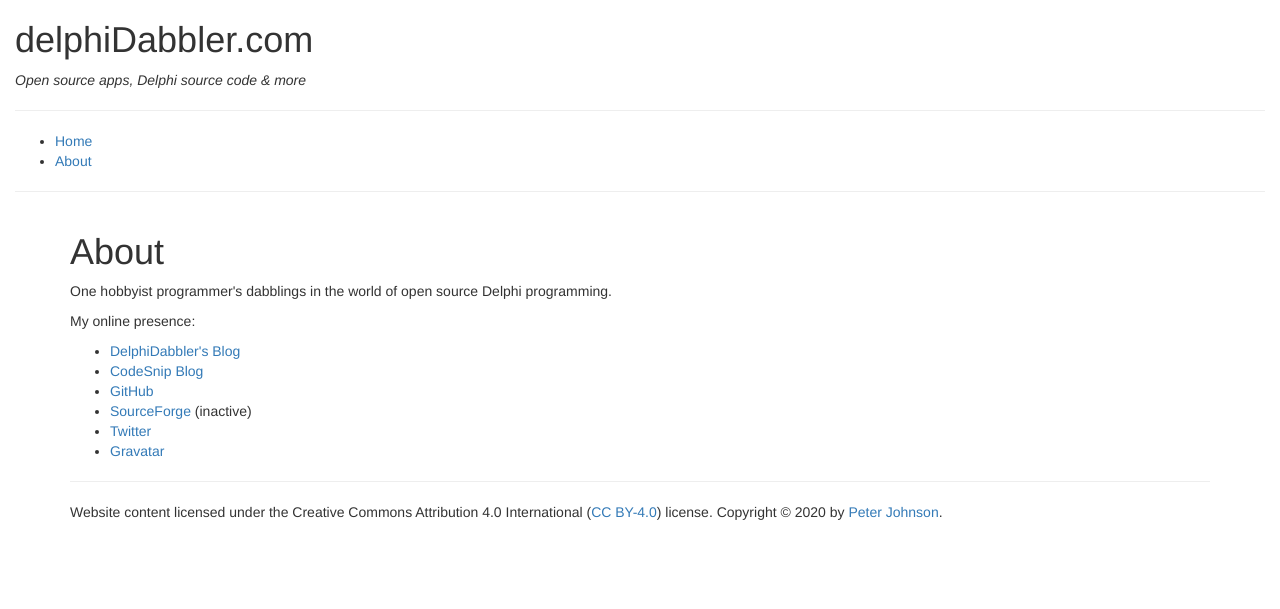
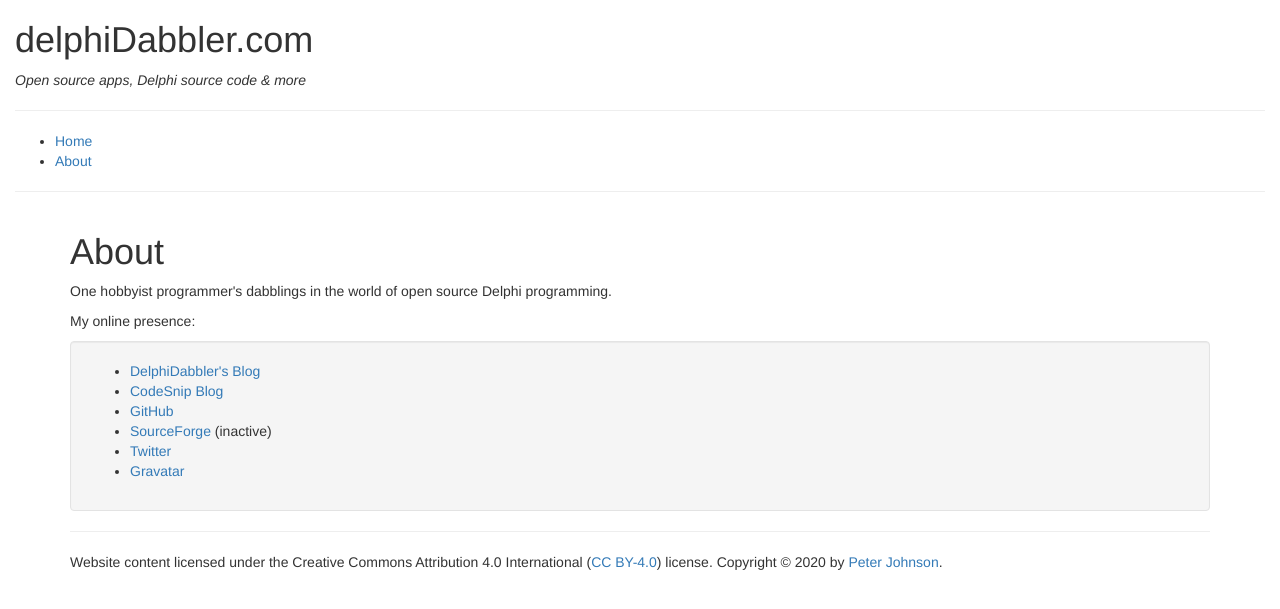
Before and after one commit to delphidabbler/delphidabbler.github.io, a Jekyll site: the page built from about.html, in a window 1280 px wide. Shown: the top 609 px of the page. Built offline with Jekyll 4.4.1, drawn with Linux system fonts in a browser that asks for light colours; nearby versions of some CDN libraries.

Commit message:
Wrap list box in bootstrap well

```diff
--- a/about.html
+++ b/about.html
@@ -12,6 +12,7 @@ title: About
   My online presence:
 </p>
 
+<div class="well">
 <ul>
   <li><a href="http://delphidabbler.blogspot.com/">DelphiDabbler's Blog</a></li>
   <li><a href="http://codesnip-app.blogspot.com/">CodeSnip Blog</a></li>
@@ -20,3 +21,4 @@ title: About
   <li><a href="https://twitter.com/delphidabbler">Twitter</a></li>
   <li><a href="http://gravatar.com/delphidabbler">Gravatar</a></li>
 </ul>
+</div> <!-- /.well -->
```
